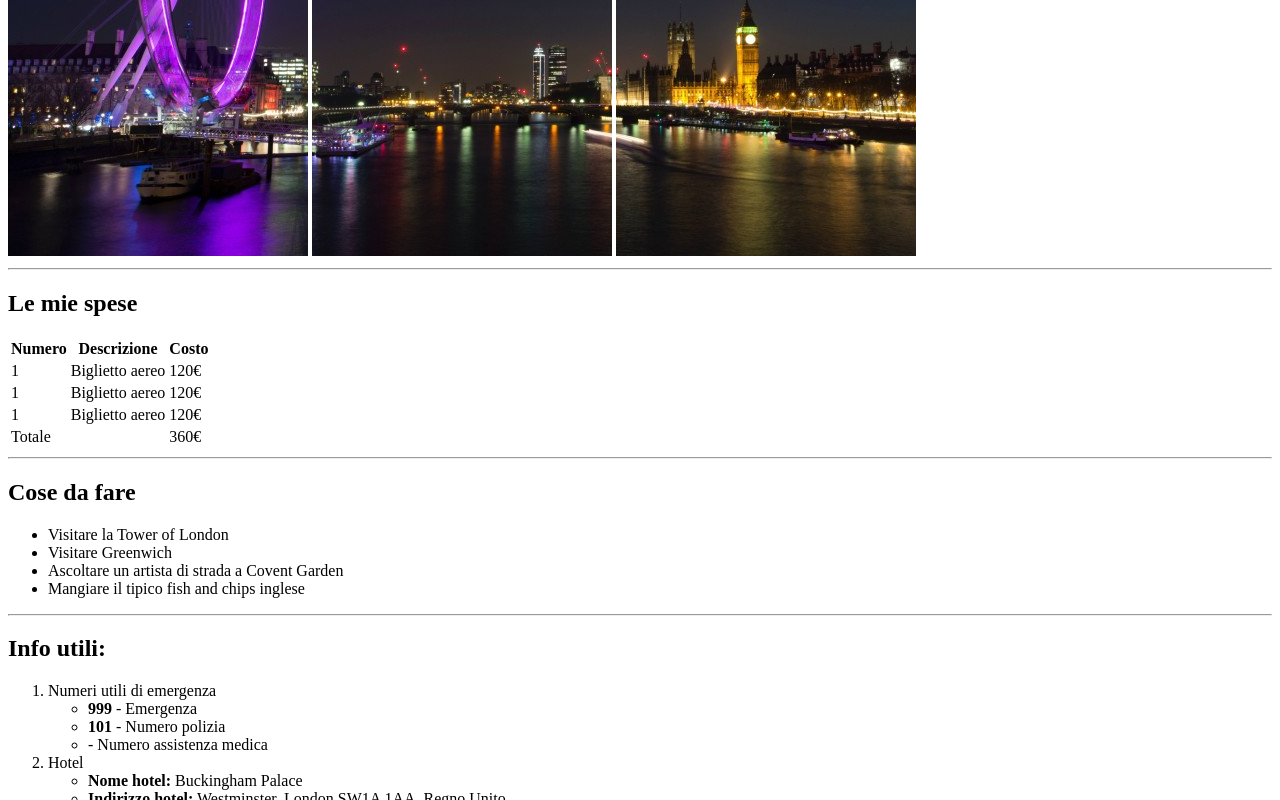
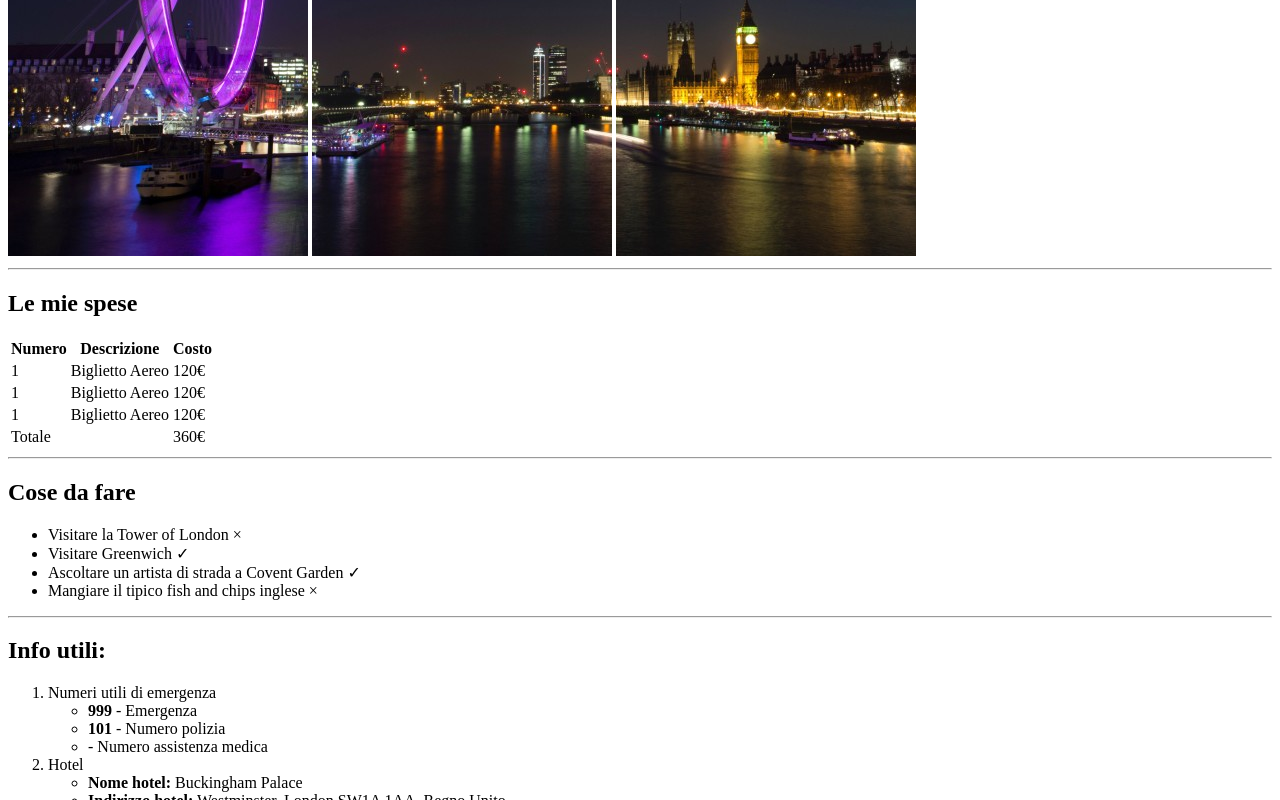
Before and after one commit to alessiodalberto002/html-london-trip, a plain HTML site: page index.html in a window 1280 px wide. Shown: the part 424-1224 px from the top of the page. Drawn offline with Linux system fonts and the light colour scheme.

Commit message:
aggiunta simboli "x" e "✓"

```diff
--- a/index.html
+++ b/index.html
@@ -32,17 +32,17 @@
             <tbody>
                 <tr>
                     <td>1</td>
-                    <td>Biglietto aereo</td>
+                    <td>Biglietto Aereo</td>
                     <td>120€</td>
                 </tr>
                 <tr>
                     <td>1</td>
-                    <td>Biglietto aereo</td>
+                    <td>Biglietto Aereo</td>
                     <td>120€</td>
                 </tr>
                 <tr>
                     <td>1</td>
-                    <td>Biglietto aereo</td>
+                    <td>Biglietto Aereo</td>
                     <td>120€</td>
                 </tr>
             </tbody>
@@ -65,10 +65,10 @@
         <h2>Cose da fare</h2>
 
         <ul>
-            <li>Visitare la Tower of London </li>
-            <li>Visitare Greenwich</li>
-            <li>Ascoltare un artista di strada a Covent Garden</li>
-            <li>Mangiare il tipico fish and chips inglese</li>
+            <li>Visitare la Tower of London ×</li>
+            <li>Visitare Greenwich ✓</li>
+            <li>Ascoltare un artista di strada a Covent Garden ✓</li>
+            <li>Mangiare il tipico fish and chips inglese ×</li>
         </ul>
 
     </div>
```
